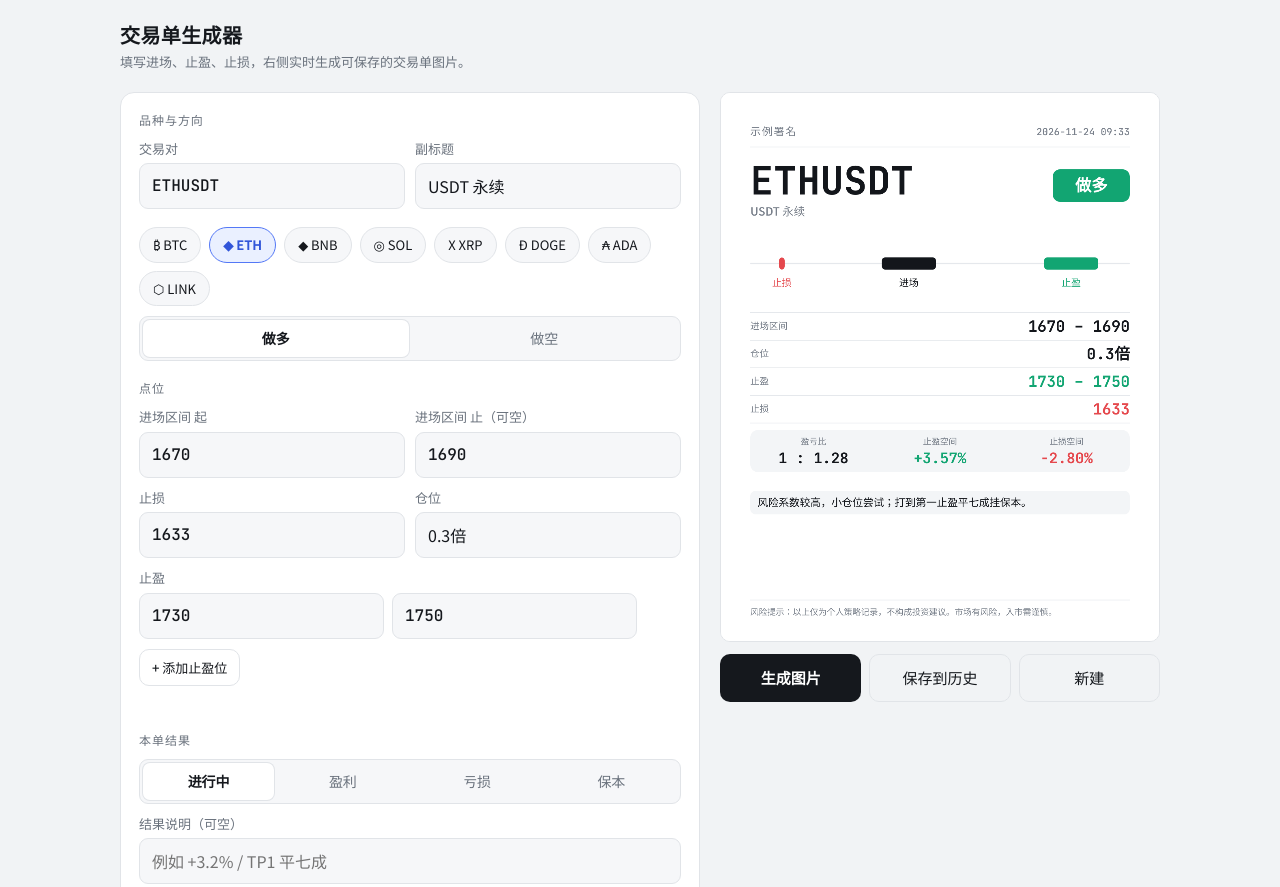
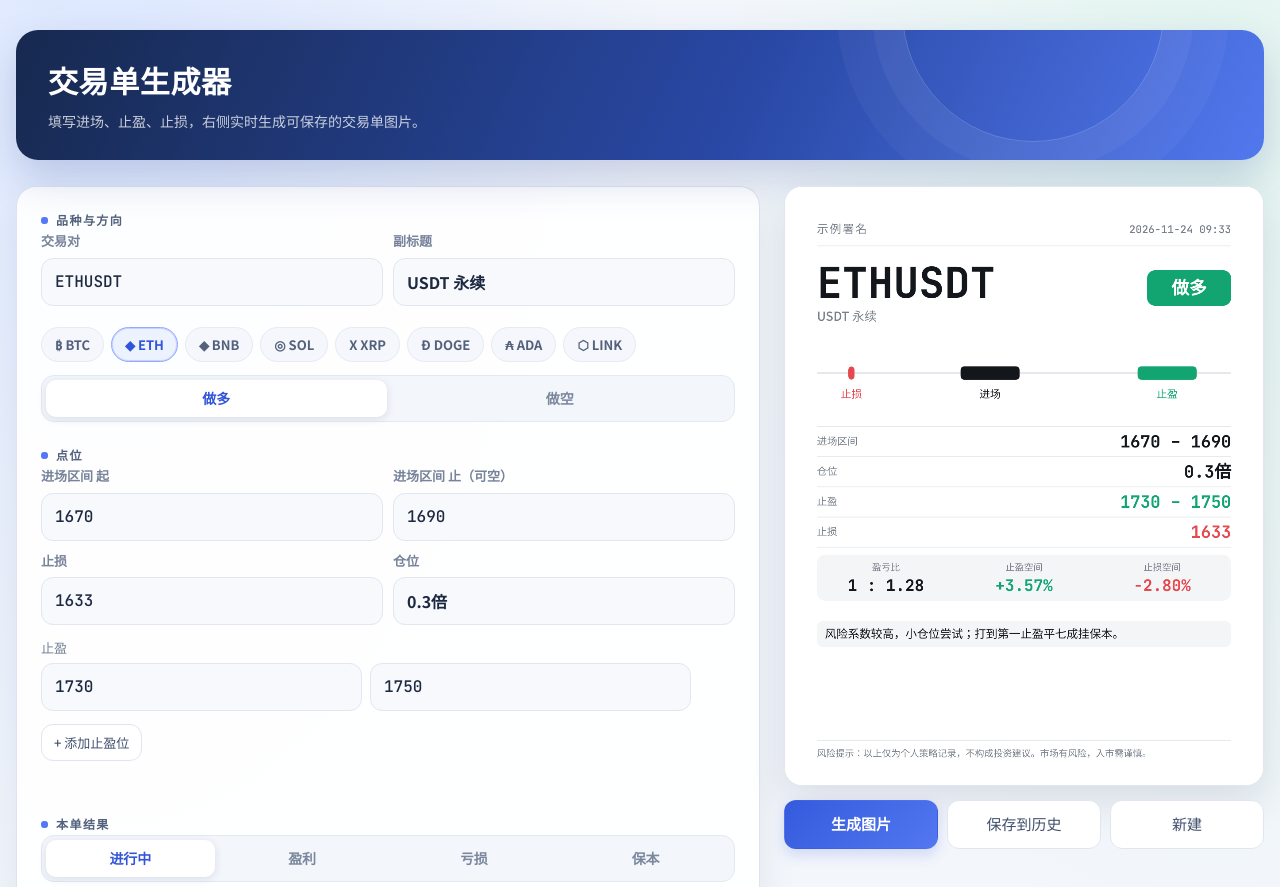
Before and after one commit to IIclementineII/trade-card, a plain HTML site: page index.html in a window 1280 px wide. Shown: the top 887 px of the page. Drawn offline with Linux system fonts and the light colour scheme.

Commit message:
Update UI

```diff
--- a/index.html
+++ b/index.html
@@ -149,6 +149,81 @@ summary { cursor: pointer; font-size: 14px; font-weight: 500; }
 }
 @media (max-width: 420px) { .tp { grid-template-columns: minmax(0,1fr) minmax(0,1fr) 32px; gap: 6px; }
  .row.keep { grid-template-columns: minmax(0, 1fr); } }
+/* Refined visual system */
+body { background: radial-gradient(ellipse at 12% 0%, rgba(84,120,246,.09), transparent 35%), var(--bg); }
+.wrap { max-width:1180px; gap:24px; }
+header { padding:8px 2px 2px; }
+header h1 { font-size:24px; letter-spacing:.01em; }
+header p { margin-top:6px; font-size:14px; }
+.grid { grid-template-columns:minmax(0,1fr) minmax(340px,460px); gap:24px; }
+.panel,.hist { border-radius:18px; padding:22px; box-shadow:0 12px 36px rgba(26,38,62,.055); }
+fieldset { gap:12px; }
+legend { font-size:12px; font-weight:700; color:var(--muted); }
+input[type=text],textarea,select { border-radius:11px; transition:border-color .16s,box-shadow .16s,background .16s; }
+input[type=text]:focus,textarea:focus,select:focus { border-color:#5478f6; box-shadow:0 0 0 3px rgba(84,120,246,.13); outline:0; }
+.btn { transition:transform .15s,box-shadow .15s,opacity .15s; }
+.btn:hover { transform:translateY(-1px); box-shadow:0 5px 14px rgba(21,24,29,.12); }
+.stage { gap:14px; }
+.stage canvas { border-radius:16px; box-shadow:0 14px 36px rgba(26,38,62,.10); }
+.live { border-radius:18px; }
+.hist { gap:16px; }
+.hi { padding:14px 0; }
+@media (max-width:860px) {
+ .wrap { gap:16px; }
+ .grid { gap:16px; }
+ .panel,.hist { padding:16px; border-radius:15px; }
+ header h1 { font-size:21px; }
+}
+/* Full UI refresh */
+:root { --bg:#edf1f7; --surface:#fff; --ink:#172033; --muted:#758096; --line:#e2e8f1; --field:#f6f8fc; --btn-bg:#3155d9; --btn-fg:#fff; --warn:#c46a20; }
+body { color:var(--ink); background:radial-gradient(ellipse at 8% -5%,#dce7ff 0,transparent 34%),radial-gradient(ellipse at 94% 5%,#e3f5ef 0,transparent 28%),#f3f6fb; padding-top:30px; }
+.wrap { max-width:1260px; gap:26px; }
+header { position:relative; overflow:hidden; padding:28px 32px; border-radius:22px; color:white; background:linear-gradient(115deg,#17294f 0%,#2948a5 58%,#5278ee 100%); box-shadow:0 18px 42px rgba(39,67,145,.22); }
+header:after { content:""; position:absolute; width:260px; height:260px; right:8%; top:-150px; border:1px solid rgba(255,255,255,.20); border-radius:50%; box-shadow:0 0 0 30px rgba(255,255,255,.045),0 0 0 65px rgba(255,255,255,.035); }
+header h1 { position:relative; z-index:1; font-size:30px; letter-spacing:.02em; }
+header p { position:relative; z-index:1; color:rgba(255,255,255,.76); margin-top:8px; font-size:14px; }
+.grid { grid-template-columns:minmax(0,1fr) minmax(380px,480px); gap:24px; align-items:start; }
+.panel,.hist { background:rgba(255,255,255,.92); border:1px solid rgba(218,226,239,.9); border-radius:20px; padding:24px; box-shadow:0 14px 40px rgba(31,48,84,.075); }
+.panel { gap:22px; }
+fieldset { gap:13px; padding:0 0 2px; }
+legend { color:#52617c; font-size:12px; letter-spacing:.12em; font-weight:800; text-transform:uppercase; margin-bottom:2px; }
+legend:before { content:""; display:inline-block; width:7px; height:7px; margin:0 8px 1px 0; border-radius:3px; background:#5478f6; }
+label.f { color:#77839a; font-weight:600; gap:7px; }
+input[type=text],textarea,select { border:1px solid #e1e7f0; background:#f7f9fc; border-radius:12px; min-height:46px; padding:11px 13px; color:#1d2940; transition:.18s ease; }
+textarea { min-height:78px; }
+input[type=text]:focus,textarea:focus,select:focus { background:white; border-color:#6685fa; box-shadow:0 0 0 4px rgba(84,120,246,.12); outline:0; }
+.hotcoins { gap:7px; }
+.hotcoins button { background:#f5f7fc; border-color:#e5eaf3; color:#53617b; font-weight:700; }
+.hotcoins button[aria-pressed=true] { color:#3155d9; background:#edf2ff; border-color:#92a9ff; box-shadow:inset 0 0 0 1px #c7d3ff; }
+.seg { padding:4px; border-radius:13px; border-color:#e3e9f3; background:#f3f6fb; }
+.seg button { border-radius:10px; color:#7b879c; font-weight:600; }
+.seg button[aria-pressed=true] { color:#3155d9; background:white; box-shadow:0 2px 8px rgba(34,51,88,.12); }
+.btn { border-radius:12px; background:linear-gradient(135deg,#355bdd,#5277f0); box-shadow:0 6px 14px rgba(49,85,217,.18); }
+.btn.ghost { background:#fff; color:#42516e; border-color:#dfe6f1; box-shadow:none; }
+.btn.ghost:hover { color:#3155d9; border-color:#aabaff; background:#f7f9ff; }
+.stage { top:20px; gap:14px; }
+.live { border:1px solid #e1e8f4; border-left:4px solid #5277f0; border-radius:18px; background:linear-gradient(135deg,#fff,#f5f8ff); box-shadow:0 14px 34px rgba(31,48,84,.08); }
+.stage canvas { border:1px solid #e0e6f0; border-radius:18px; box-shadow:0 16px 38px rgba(31,48,84,.12); }
+.actions { gap:9px; }
+.actions .btn { min-height:46px; }
+.hist { gap:18px; }
+.hist h2 { font-size:19px; letter-spacing:.01em; }
+.stats { gap:8px; }
+.stats span { padding:9px 12px; border-radius:11px; color:#6e7b92; background:#f5f7fb; }
+.stats b { color:#263b69; }
+.hi { padding:15px 0; border-color:#edf0f5; }
+.hi img { border-radius:10px; }
+.hi .ops button { border-radius:9px; border-color:#e1e7f0; background:#f8faff; }
+.toast { color:#63718a; }
+@media(max-width:860px) {
+ body { padding-top:14px; }
+ header { padding:22px; border-radius:18px; }
+ header h1 { font-size:24px; }
+ .grid { grid-template-columns:minmax(0,1fr); }
+ .panel,.hist { padding:18px; }
+ .stage canvas { border-radius:14px; }
+}
+@media(max-width:420px) { header { padding:18px; } header h1 { font-size:21px; } .panel,.hist { padding:14px; } }
 </style>
 
 <main class="wrap">
@@ -236,7 +311,7 @@ summary { cursor: pointer; font-size: 14px; font-weight: 500; }
             <label class="f">K线周期<select id="bnIv"><option value="5m">5 分钟</option><option value="15m">15 分钟</option><option value="1h">1 小时</option><option value="4h">4 小时</option><option value="1d">1 天</option></select></label>
           </div>
           <datalist id="bases"><option value="https://fapi.binance.com"><option value="https://api.binance.com"><option value="https://data-api.binance.vision"></datalist>
-          <div class="opts"><label><input type="checkbox" id="liveOn"> 实时刷新现价（每 5 秒）</label></div>
+          <div class="opts"><label><input type="checkbox" id="liveOn"> 实时刷新现价（每 1 秒）</label></div>
           <div class="btns">
             <button type="button" class="btn ghost small" id="btnPrice">按现价生成点位</button>
             <button type="button" class="btn ghost small" id="btnKl">加载K线</button>
```
